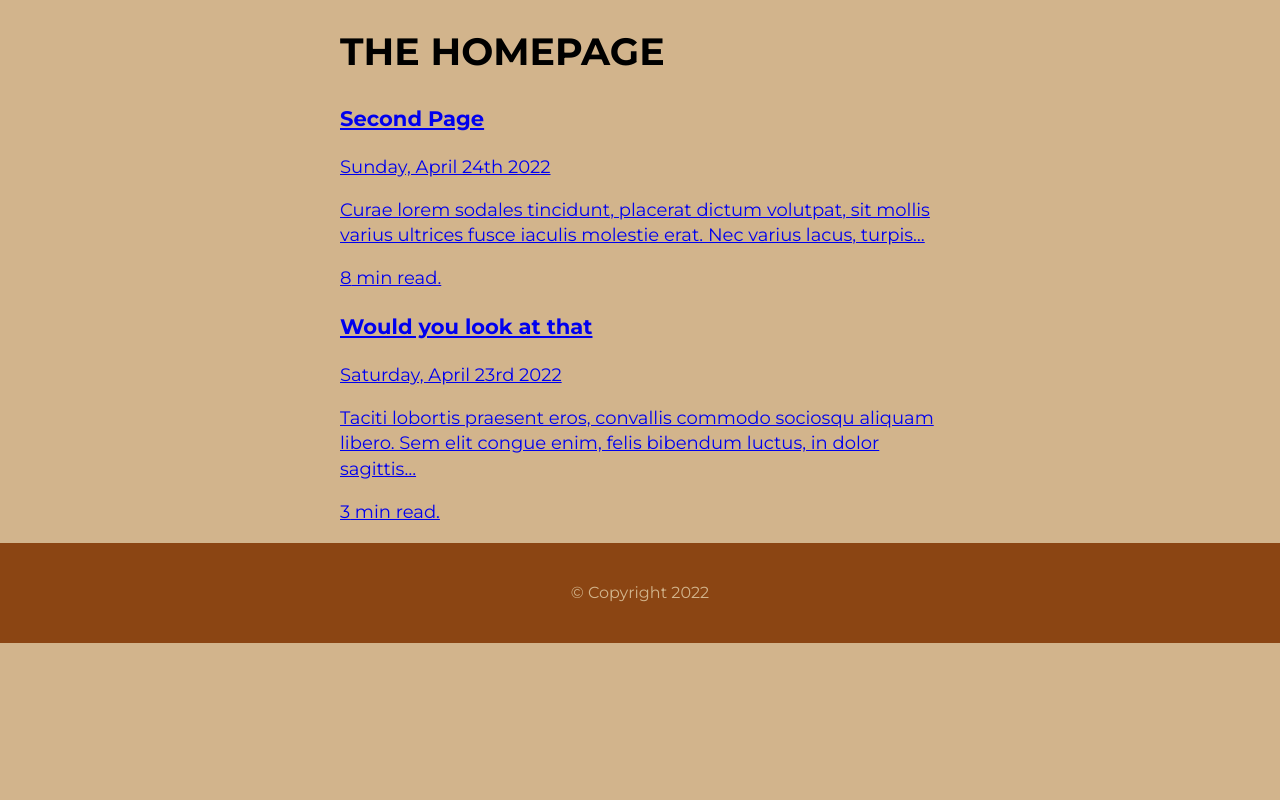
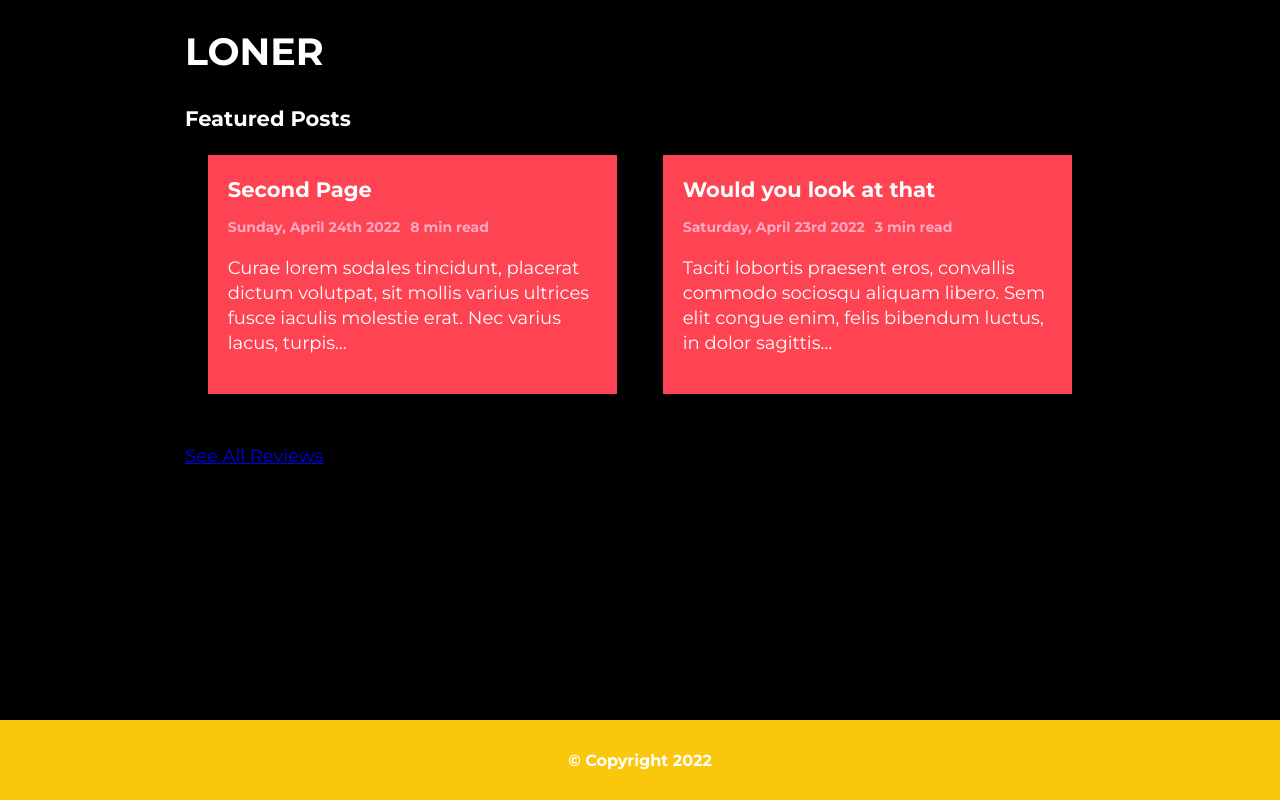
Before and after one commit to highsmithcodes/mooovie, a Gatsby site: page / in a window 1280 px wide. Built offline with nearby package versions, Linux system fonts and the light colour scheme; Gatsby itself is replaced by a stand-in of ours.

Commit message:
homepage customization

```diff
--- a/gatsby-config.js
+++ b/gatsby-config.js
@@ -1,4 +1,10 @@
 module.exports = {
+    siteMetadata: {
+        title: 'Lonely Reviews',
+        author: 'Ezra Highsmith',
+        description: "A movie review site for lonely people",
+        siteUrl: 'https://thunderous-brigadeiros-0e2a01.netlify.app/',
+    },
     plugins: [
         {
             resolve: 'gatsby-source-filesystem',
@@ -24,7 +30,7 @@ module.exports = {
                             maxWidth: 800,
                             withWebp: true,
                             tracedSVG: {
-                                color: 'coral',
+                                color: '#fe4352',
                             }
                         }
                     }
--- a/package.json
+++ b/package.json
@@ -27,6 +27,7 @@
     "node-sass": "^7.0.1",
     "react": "^18.0.0",
     "react-dom": "^18.0.0",
+    "react-helmet": "^6.1.0",
     "sass": "^1.50.1"
   }
 }
--- a/public/page-data/dev-404-page/page-data.json
+++ b/public/page-data/dev-404-page/page-data.json
@@ -1,5 +1,5 @@
 {
     "componentChunkName": "component---cache-dev-404-page-js",
     "path": "/dev-404-page/",
-    "result": {"data":{"allSiteFunction":{"nodes":[]},"allSitePage":{"nodes":[{"path":"/first/"},{"path":"/second/"},{"path":"/404/"},{"path":"/404.html"},{"path":"/"}]}},"pageContext":{}},
+    "result": {"data":{"allSiteFunction":{"nodes":[]},"allSitePage":{"nodes":[{"path":"/first/"},{"path":"/second/"},{"path":"/404/"},{"path":"/404.html"},{"path":"/all-reviews/"},{"path":"/"}]}},"pageContext":{}},
     "staticQueryHashes": []}
--- a/public/page-data/index/page-data.json
+++ b/public/page-data/index/page-data.json
@@ -1,5 +1,5 @@
 {
     "componentChunkName": "component---src-pages-index-js",
     "path": "/",
-    "result": {"data":{"site":{"siteMetadata":{"title":null,"description":null}},"allMarkdownRemark":{"edges":[{"node":{"excerpt":"Curae lorem sodales tincidunt, placerat dictum volutpat, sit mollis varius ultrices fusce iaculis molestie erat. Nec varius lacus, turpis…","timeToRead":8,"frontmatter":{"title":"Second Page","description":"You guessed it!","date":"Sunday, April 24th 2022"},"fields":{"slug":"/second/"}}},{"node":{"excerpt":"Taciti lobortis praesent eros, convallis commodo sociosqu aliquam libero. Sem elit congue enim, felis bibendum luctus, in dolor sagittis…","timeToRead":3,"frontmatter":{"title":"Would you look at that","description":"You guessed it!","date":"Saturday, April 23rd 2022"},"fields":{"slug":"/first/"}}}]}},"pageContext":{}},
+    "result": {"data":{"site":{"siteMetadata":{"title":"Lonely Reviews","description":"A movie review site for lonely people"}},"allMarkdownRemark":{"edges":[{"node":{"excerpt":"Curae lorem sodales tincidunt, placerat dictum volutpat, sit mollis varius ultrices fusce iaculis molestie erat. Nec varius lacus, turpis…","timeToRead":8,"frontmatter":{"title":"Second Page","description":"You guessed it!","date":"Sunday, April 24th 2022"},"fields":{"slug":"/second/"}}},{"node":{"excerpt":"Taciti lobortis praesent eros, convallis commodo sociosqu aliquam libero. Sem elit congue enim, felis bibendum luctus, in dolor sagittis…","timeToRead":3,"frontmatter":{"title":"Would you look at that","description":"You guessed it!","date":"Saturday, April 23rd 2022"},"fields":{"slug":"/first/"}}}]}},"pageContext":{}},
     "staticQueryHashes": []}
--- a/src/components/Layout.js
+++ b/src/components/Layout.js
@@ -2,12 +2,12 @@ import React from "react"
 
 const Layout = ({ children }) => {
     return (
-        <>
+        <div className="root-wrapper">
         <div className="container">
             {children}
         </div>
         <Footer></Footer>
-        </>
+        </div>
     )
 }
 
--- a/src/data/woof.txt
+++ /dev/null
@@ -1 +0,0 @@
-woofwoofwoof
--- a/src/pages/index.js
+++ b/src/pages/index.js
@@ -1,22 +1,41 @@
 import React from 'react'
 import { graphql, Link } from 'gatsby'
 import Layout from '../components/Layout';
+import {Helmet} from 'react-helmet';
 
 const Index = ({ data }) => {
     return (
         <Layout>
-            <h1>The homepage</h1>
+            <Helmet
+                htmlAttributes={{lang: 'en'}}
+                meta={[
+                    {name: 'description', content: data.site.siteMetadata.description},
+                ]}
+                title={data.site.siteMetadata.title}
+            />
+            <h1>Loner</h1>
+            <h3>Featured Posts</h3>
+            <div className='post-container'>
                 {data.allMarkdownRemark.edges.map(({ node }) => (
+                    <div className="post-card">
                         <Link to={node.fields.slug}>
+                            <div class="post-card-content">
                                 <h3>{node.frontmatter.title}</h3>
+                                <div className='post-card-meta'>
                                     <p>{node.frontmatter.date}</p>
+                                    <p>{node.timeToRead} min read</p>
+                                </div>
                                 <p>{node.excerpt}</p>
-                    <p>{node.timeToRead} min read.</p>
+                            </div>
                         </Link>
+                    </div>
                 ))}
+            </div>
+            <Link to="/all-reviews/">See All Reviews</Link>
         </Layout>
     )
 }
+
 
 export const homepageQuery = graphql`
     query HomepageQuery{
@@ -26,7 +45,7 @@ export const homepageQuery = graphql`
                 description
             }
         }
-        allMarkdownRemark(sort: {fields: frontmatter___date, order: DESC}) {
+        allMarkdownRemark(sort: {fields: frontmatter___date, order: DESC}, limit:4) {
             edges{
                 node {
                     excerpt
--- a/src/styles/global.scss
+++ b/src/styles/global.scss
@@ -1,4 +1,13 @@
 @import url('https://fonts.googleapis.com/css2?family=Montserrat:ital,wght@0,100;0,300;0,400;0,700;1,100&display=swap');
+
+// Variables
+$main-black: #000;
+$main-white:#fff;
+$main-yellow: #fac70b;
+$main-pink: #fe4352;
+$light-pink: #ffa8bf;
+$breakpoint-tablet: 768px;
+
 
 html {
     box-sizing: border-box;
@@ -6,23 +15,74 @@ html {
 *, *:before, *:after{
     box-sizing: inherit;
 }
+
+::selection{
+    background-color: $main-pink;
+}
 body{
-    background:tan;
+    background:$main-black;
     font-family: 'Montserrat', sans-serif;
     margin: 0;
 }
-
+.root-wrapper{
+    display: flex;
+    flex-direction: column;
+    min-height: 100vh;
+}
 .container{
+    flex:1;
     margin:0 auto;
     padding: 0 20px;
     width:100%;
-    max-width:640px;
+    max-width:950px;
     font-size: 18px;
     line-height: 1.4;
 
+    h1, h2, h3, h4, h5{
+        color:$main-white;
+    }
     h1{
         font-size: 38px;
         text-transform: uppercase;
+    }
+    p{
+        color:$main-white;
+    }
+}
+.post-container{
+    display: flex;
+    flex-direction: row;
+    flex-wrap: wrap;
+    width:100%;
+    justify-content: space-around;
+
+    .post-card{
+        background-color:$main-pink;
+        margin-bottom: 50px;
+        flex: 0 0 45%;
+        a{
+            text-decoration: none;
+        }
+        .post-card-content{
+            padding: 20px;
+            color:$main-white;
+            h3{
+                margin:0;
+            }
+            .post-card-meta{
+                display: flex;
+                flex-direction: row;
+                p{
+                    color:$light-pink;
+                    font-size: 14px;
+                    font-weight: 700;
+                    margin-bottom: 0;
+                }
+                p:first-child{
+                    padding-right: 10px;
+                }
+            }
+        }
     }
 }
 
@@ -31,7 +91,14 @@ body{
     align-items: center;
     justify-content: center;
     margin-top:10px;
-    min-height: 100px;
-    background: saddlebrown;
-    color:tan;
+    min-height: 80px;
+    font-weight: 700;
+    background: $main-yellow;
+    color: $main-white;
 }
+
+@media (max-width: $breakpoint-tablet) {
+    .post-card{
+        flex: 0 0 100% !important;
+    }
+}
```
Also changed, not shown: public/page-data/first/page-data.json (+1 -1 lines), src/pages/all-reviews.js (added, +65 -0 lines), 1 other file. Lines whose indentation alone changed are shown as unchanged.
